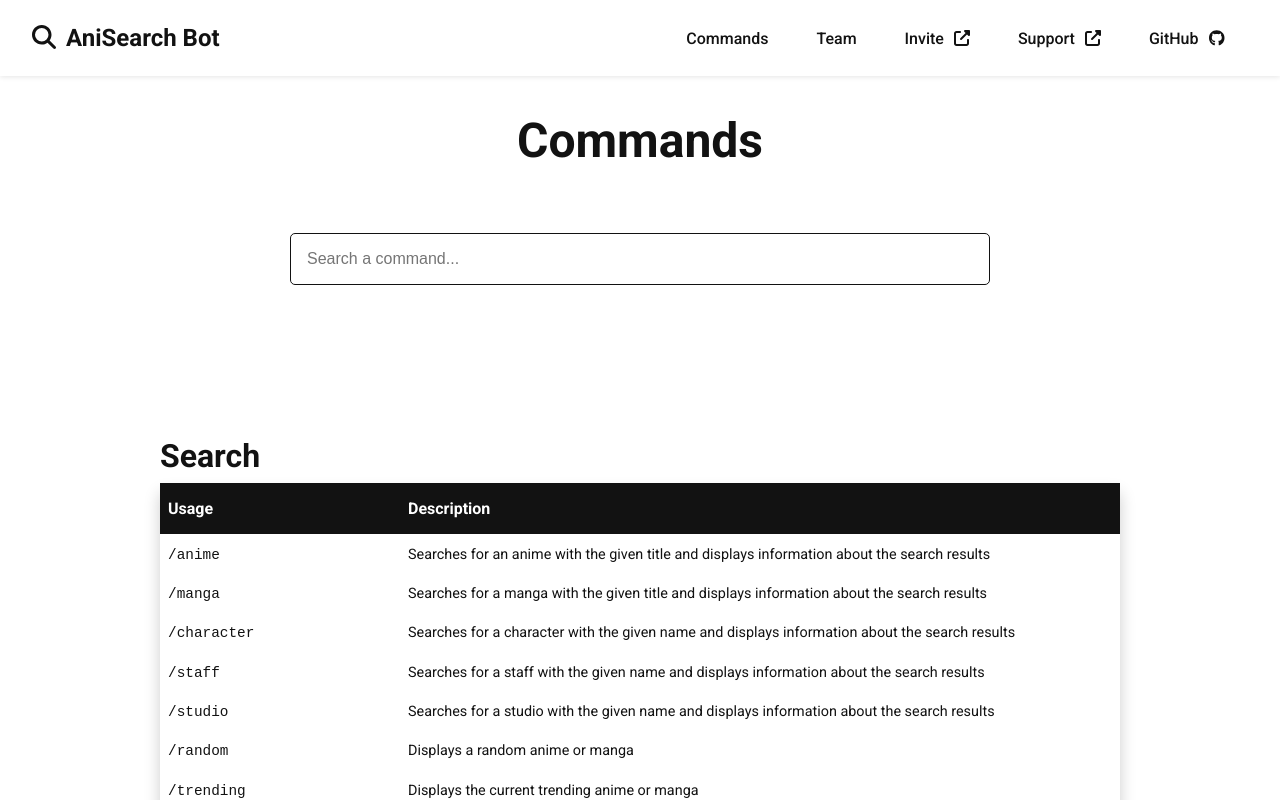
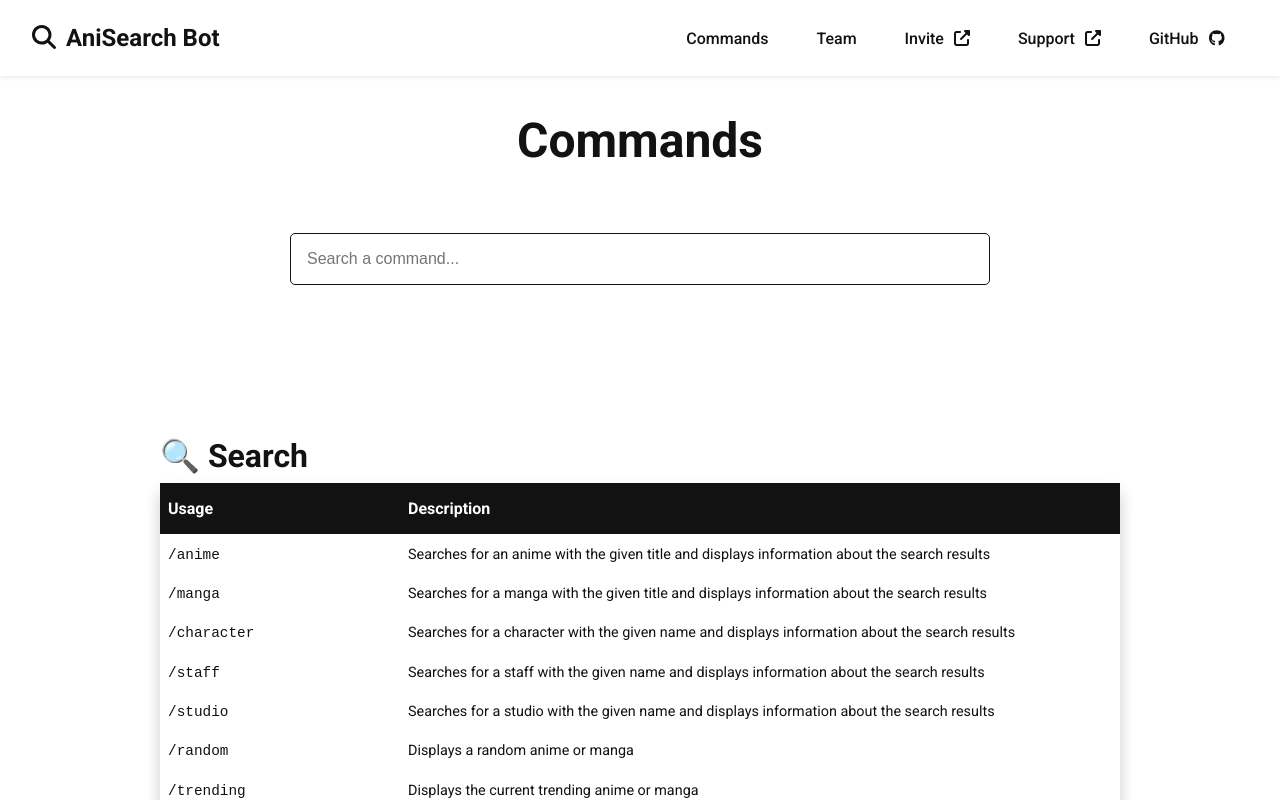
Before and after one commit to IchBinLeoon/anisearch-discord-bot, a Vue app in the folder gh-pages/: page /#/commands in a window 1280 px wide. Shown: the top 800 px of the page. Built offline with nearby package versions, Linux system fonts and the light colour scheme.

Commit message:
Add category icons to commands view

```diff
--- a/gh-pages/src/views/CommandsView.vue
+++ b/gh-pages/src/views/CommandsView.vue
@@ -10,7 +10,7 @@
         </div>
       </div>
       <div v-for="category in categories" :key="category" class="table-wrapper">
-        <h1>{{ category.name }}</h1>
+        <h1>{{ category.icon }} {{ category.name }}</h1>
         <CommandsTable :commands="category.commands" />
       </div>
     </div>
@@ -33,6 +33,7 @@ export default defineComponent({
       categories: [
         {
           name: 'Search',
+          icon: '🔍',
           commands: [
             {
               name: 'anime',
@@ -83,6 +84,7 @@ export default defineComponent({
         },
         {
           name: 'Profile',
+          icon: '👤',
           commands: [
             {
               name: 'anilist',
@@ -115,7 +117,7 @@ export default defineComponent({
                 'Removes an added AniList, MyAnimeList or Kitsu profile from your account',
             },
             {
-              name: '/profile info',
+              name: 'profile info',
               usage: '/profile info',
               description:
                 'Displays the added profiles of you or a server member',
@@ -124,6 +126,7 @@ export default defineComponent({
         },
         {
           name: 'Notification',
+          icon: '🔔',
           commands: [
             {
               name: 'notification add',
@@ -171,6 +174,7 @@ export default defineComponent({
         },
         {
           name: 'Image',
+          icon: '🖼️',
           commands: [
             {
               name: 'trace',
@@ -198,6 +202,7 @@ export default defineComponent({
         },
         {
           name: 'Themes',
+          icon: '🎬',
           commands: [
             {
               name: 'themes',
@@ -214,6 +219,7 @@ export default defineComponent({
         },
         {
           name: 'News',
+          icon: '📰',
           commands: [
             {
               name: 'aninews',
@@ -230,6 +236,7 @@ export default defineComponent({
         },
         {
           name: 'Utility',
+          icon: '🛠️',
           commands: [
             {
               name: 'avatar',
@@ -250,6 +257,7 @@ export default defineComponent({
         },
         {
           name: 'Help',
+          icon: '❓',
           commands: [
             {
               name: 'help',
```
